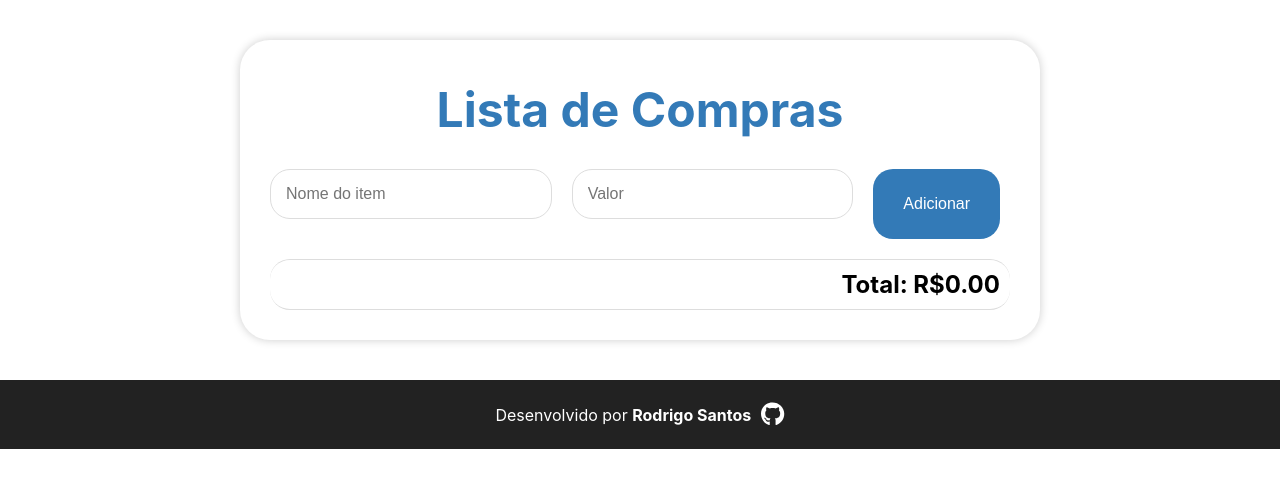
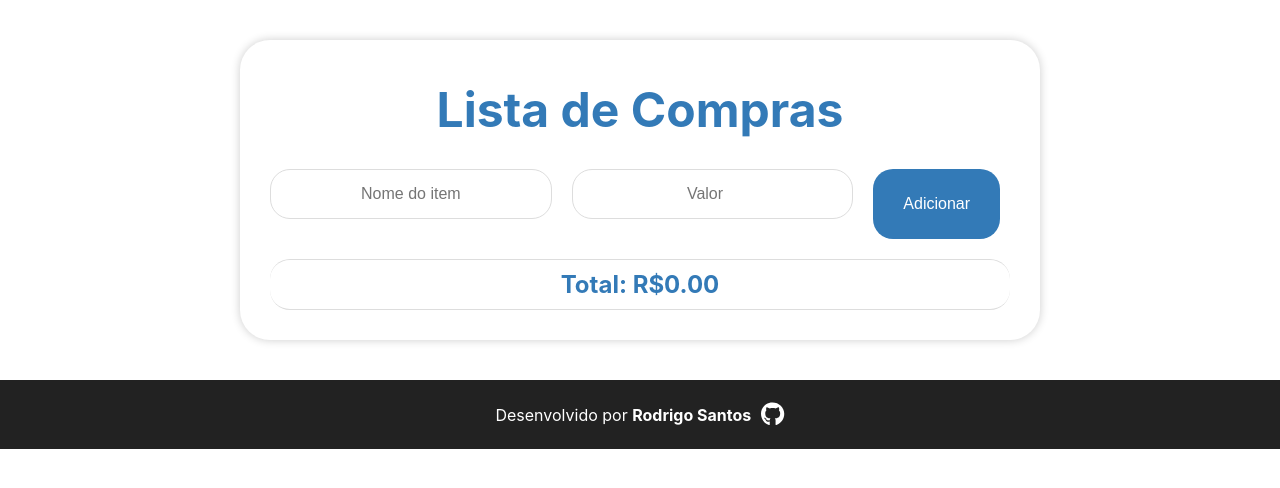
Before and after one commit to rodrigocsdev/compras, a React (Create React App) app: page / in a window 1280 px wide. Shown: the top 488 px of the page. Built offline with nearby package versions, Linux system fonts and the light colour scheme.

Commit message:
ajuste de layout

```diff
--- a/src/components/ListaDeCompras.css
+++ b/src/components/ListaDeCompras.css
@@ -38,6 +38,7 @@
 
 .form-container input[type='text'],
 .form-container input[type='number'] {
+  text-align: center;
   flex: 1;
   padding: 10px;
   margin-right: 10px;
@@ -63,6 +64,7 @@
 }
 
 .items-list li {
+  text-align: center;
   background-color: #f7f7f7;
   padding: 15px;
   margin-bottom: 15px;
@@ -86,7 +88,8 @@
 
 
 .total {
-  text-align: right;
+  color: #337ab7;
+  text-align: center;
   font-weight: bold;
   font-size: 18px;
   margin-top: 15px;
@@ -133,6 +136,7 @@
 
 .form-container input[type='text'],
 .form-container input[type='number'] {
+
     padding: 15px;
     margin-right: 20px;
     margin-bottom: 20px;
```
Also changed, not shown: src/components/ListaDeCompras.js (line endings or trailing spaces).
